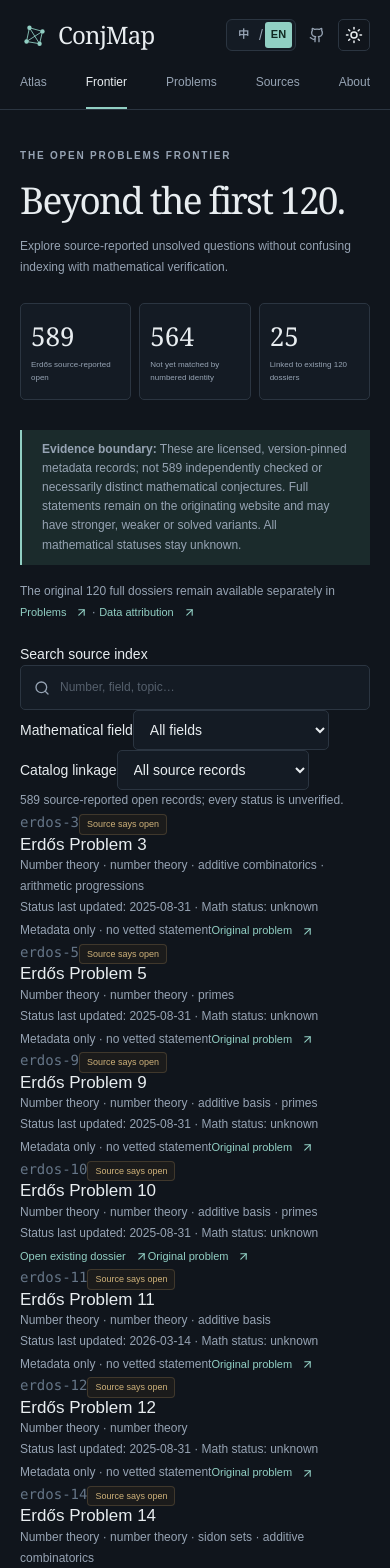
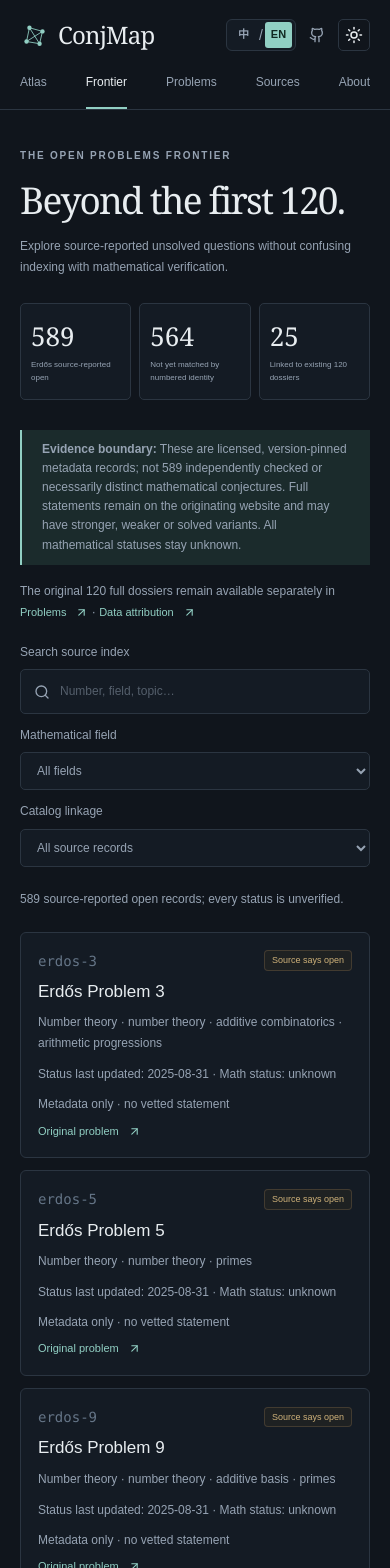
Before and after one commit to RanchoTao/ConjMap, a Next.js app: page /frontier in a window 390 px wide. Shown: the top 1568 px of the page. Built offline with nearby package versions, Linux system fonts and the light colour scheme.

Commit message:
style(v0.3): responsive source frontier index

```diff
--- a/src/app/globals.css
+++ b/src/app/globals.css
@@ -2097,3 +2097,16 @@ summary {
 html[lang='zh-CN'] body { font-family: -apple-system, BlinkMacSystemFont, 'PingFang SC', 'Microsoft YaHei', 'Noto Sans CJK SC', Arial, sans-serif; }
 html[lang='zh-CN'] h1, html[lang='zh-CN'] h2 { font-family: 'Noto Serif CJK SC', 'Songti SC', 'STSong', Georgia, serif; letter-spacing: normal; }
 @media (max-width: 640px) { .language-switch button { padding: 4px 5px; } }
+
+/* V0.3 metadata-only source index; browser renders only one page of cards. */
+.frontier-index { display: grid; gap: 22px; margin: 20px 0 48px; }
+.frontier-controls { display: grid; grid-template-columns: minmax(230px, 2fr) repeat(2,minmax(160px,1fr)); gap: 12px; align-items: end; }
+.frontier-controls label { display: grid; gap: 7px; font-size: 12px; color: var(--muted); }
+.frontier-controls select { width: 100%; }
+.frontier-cards { display: grid; grid-template-columns: repeat(3,minmax(0,1fr)); gap: 12px; }
+.frontier-item { min-width: 0; background: var(--panel); border: 1px solid var(--line); border-radius: 6px; padding: 17px; display: flex; flex-direction: column; gap: 10px; }
+.frontier-item-header { display: flex; align-items: center; justify-content: space-between; gap: 8px; }
+.frontier-item h3 { overflow-wrap: anywhere; }
+.frontier-item-links { display: flex; flex-direction: column; gap: 8px; margin-top: auto; }
+@media (max-width: 940px) { .frontier-cards { grid-template-columns: repeat(2,minmax(0,1fr)); } }
+@media (max-width: 670px) { .frontier-controls, .frontier-cards { grid-template-columns: 1fr; } .frontier-item-header { flex-wrap: wrap; } }
```
